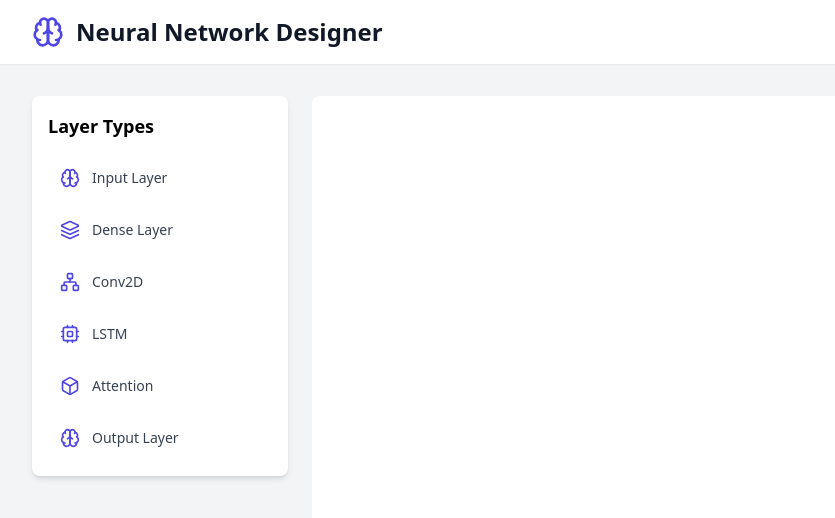
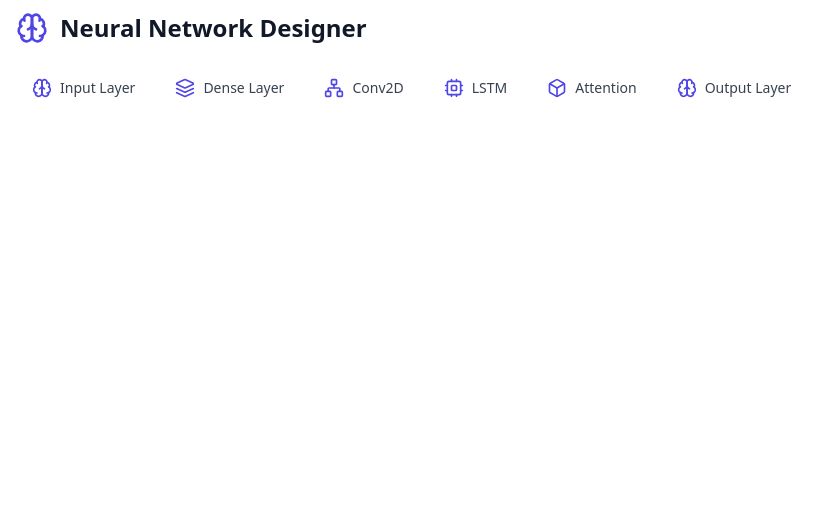
Before and after one commit to Jit-Roy/Neudesign, a React (Vite) app: page / in a window 1280 px wide. Shown: the top 518 px of the page, without its empty margins (0-835 px from the left). Built offline with nearby package versions, Linux system fonts and the light colour scheme.

Commit message:
Canvas Update

```diff
--- a/package.json
+++ b/package.json
@@ -26,6 +26,7 @@
   "devDependencies": {
     "@eslint/js": "^9.13.0",
     "@shadcn/ui": "^0.0.4",
+    "@types/node": "^22.8.6",
     "@types/react": "^18.3.12",
     "@types/react-dom": "^18.3.1",
     "@types/uuid": "^10.0.0",
--- a/src/App.tsx
+++ b/src/App.tsx
@@ -43,7 +43,6 @@ function App() {
 
     if (!over) return;
 
-    // Handle new layer creation from toolbar
     if (active.data.current?.isTemplate && over.id === 'canvas') {
       const { type, defaultUnits } = active.data.current;
 
@@ -52,6 +51,7 @@ function App() {
 
       const canvasRect = canvas.getBoundingClientRect();
 
+      // Adjust drop position to account for the header and toolbar height
       const dropPosition = {
         x: event.delta.x + ((event.active.rect.current?.initial?.left ?? 0) - canvasRect.left),
         y: event.delta.y + ((event.active.rect.current?.translated?.top ?? 0) - canvasRect.top)
@@ -68,7 +68,6 @@ function App() {
       addLayer(newLayer);
       updatePosition(newLayer.id, dropPosition);
     }
-    // Handle existing layer movement
     else if (!active.data.current?.isTemplate && over.id === 'canvas') {
       const layerId = active.id as string;
       const currentPosition = positions[layerId] || { x: 0, y: 0 };
@@ -80,7 +79,6 @@ function App() {
 
       updatePosition(layerId, newPosition);
     }
-    // Handle connecting layers
     else if (!active.data.current?.isTemplate && over.id !== 'canvas') {
       const fromId = active.id as string;
       const toId = over.id as string;
@@ -114,25 +112,25 @@ function App() {
         }
       }}
     >
-      <div className="min-h-screen bg-gray-100">
-        <header className="bg-white shadow-sm">
-          <div className="max-w-7xl mx-auto px-4 py-4 sm:px-6 lg:px-8">
-            <div className="flex items-center space-x-3">
+      <div className="h-screen flex flex-col bg-gray-100">
+        {/* Header */}
+        <header className="h-14 bg-white shadow-sm flex-shrink-0">
+          <div className="h-full max-w-screen-2xl mx-auto px-4 flex items-center space-x-3">
             <Brain className="w-8 h-8 text-indigo-600" />
             <h1 className="text-2xl font-bold text-gray-900">
               Neural Network Designer
             </h1>
           </div>
-          </div>
         </header>
 
-        <main className="max-w-7xl mx-auto px-4 py-8 sm:px-6 lg:px-8">
-          <div className="flex gap-6">
-            <aside className="w-64 flex-shrink-0">
+        {/* Toolbar */}
+        <div className="h-16 bg-white shadow-sm flex-shrink-0">
           <Toolbar />
-            </aside>
+        </div>
+
+        {/* Main Content */}
+        <main className="flex-1 relative overflow-hidden">
           <Canvas />
-          </div>
         </main>
       </div>
     </DndContext>
--- a/src/components/Canvas.tsx
+++ b/src/components/Canvas.tsx
@@ -22,7 +22,6 @@ export function Canvas() {
     const cardWidth = 280;
     const cardHeight = 160;
 
-    // Ensure the layer stays within canvas bounds
     const boundedPosition = {
       x: Math.max(0, Math.min(newPosition.x, canvasRect.width - cardWidth)),
       y: Math.max(0, Math.min(newPosition.y, canvasRect.height - cardHeight))
@@ -31,17 +30,15 @@ export function Canvas() {
     updatePosition(id, boundedPosition);
   }, [updatePosition]);
 
-  // Get position with better cascade effect
   const getLayerPosition = (id: string, index: number) => {
     if (positions[id]) return positions[id];
 
-    // Improved cascading with wrapping
-    const column = Math.floor(index / 3); // 3 layers per column
+    const column = Math.floor(index / 3);
     const row = index % 3;
 
     const position = {
-      x: 40 + (column * 300), // 300px spacing between columns
-      y: 40 + (row * 180)     // 180px spacing between rows
+      x: 40 + (column * 300),
+      y: 40 + (row * 180)
     };
 
     updatePosition(id, position);
@@ -52,10 +49,9 @@ export function Canvas() {
     <div
       ref={setNodeRef}
       id="canvas"
-      className={`flex-1 bg-white rounded-lg relative transition-colors duration-200 ${
+      className={`absolute inset-0 bg-white transition-colors duration-200 ${
         isOver ? 'bg-indigo-50' : ''
       }`}
-      style={{ height: '800px' }}
     >
       {layers.map((layer, index) => (
         <LayerCard
--- a/src/components/Toolbar.tsx
+++ b/src/components/Toolbar.tsx
@@ -29,7 +29,7 @@ function DraggableItem({ type, icon: Icon, label, defaultUnits }: { type: string
         opacity: isDragging ? 0.5 : undefined,
         cursor: 'move',
       }}
-      className={`flex items-center space-x-3 p-3 rounded-md transition-all
+      className={`flex items-center space-x-2 px-4 py-2 rounded-md transition-all
         ${isDragging ? 'bg-gray-100' : 'hover:bg-gray-50'}`}
     >
       <Icon className="w-5 h-5 text-indigo-600" />
@@ -40,12 +40,13 @@ function DraggableItem({ type, icon: Icon, label, defaultUnits }: { type: string
 
 export function Toolbar() {
   return (
-    <div className="bg-white p-4 rounded-lg shadow-md">
-      <h2 className="text-lg font-semibold mb-4">Layer Types</h2>
-      <div className="space-y-2">
-        {tools.map((tool) => (
-          <DraggableItem key={tool.type} {...tool} />
-        ))}
+    <div className="h-full bg-white">
+      <div className="h-full max-w-screen-2xl mx-auto px-4 flex items-center justify-between">
+        <div className="flex items-center space-x-2">
+          {tools.map((tool) => (
+            <DraggableItem key={tool.type} {...tool} />
+          ))}
+        </div>
       </div>
     </div>
   );
```
Also changed, not shown: 1 other file (tests, documents, lock files or other folders). Lines whose indentation alone changed are shown as unchanged.
